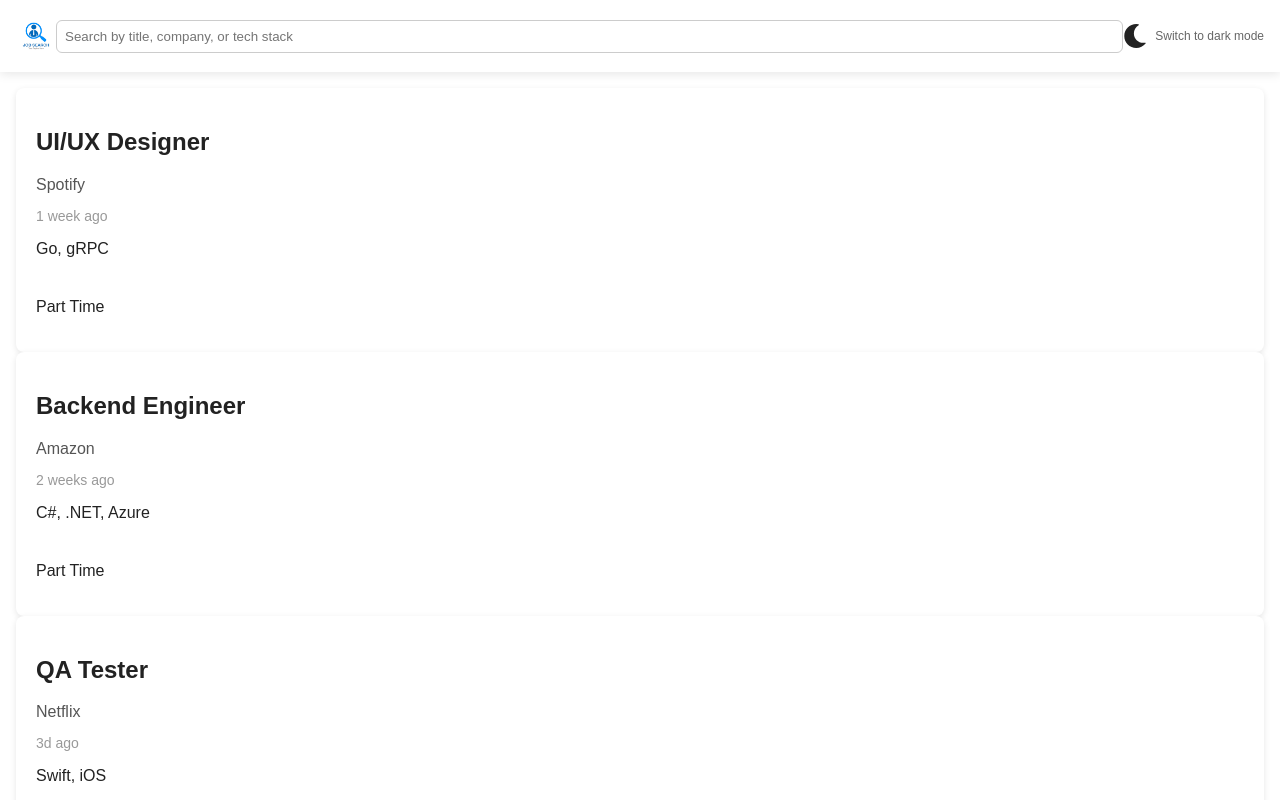
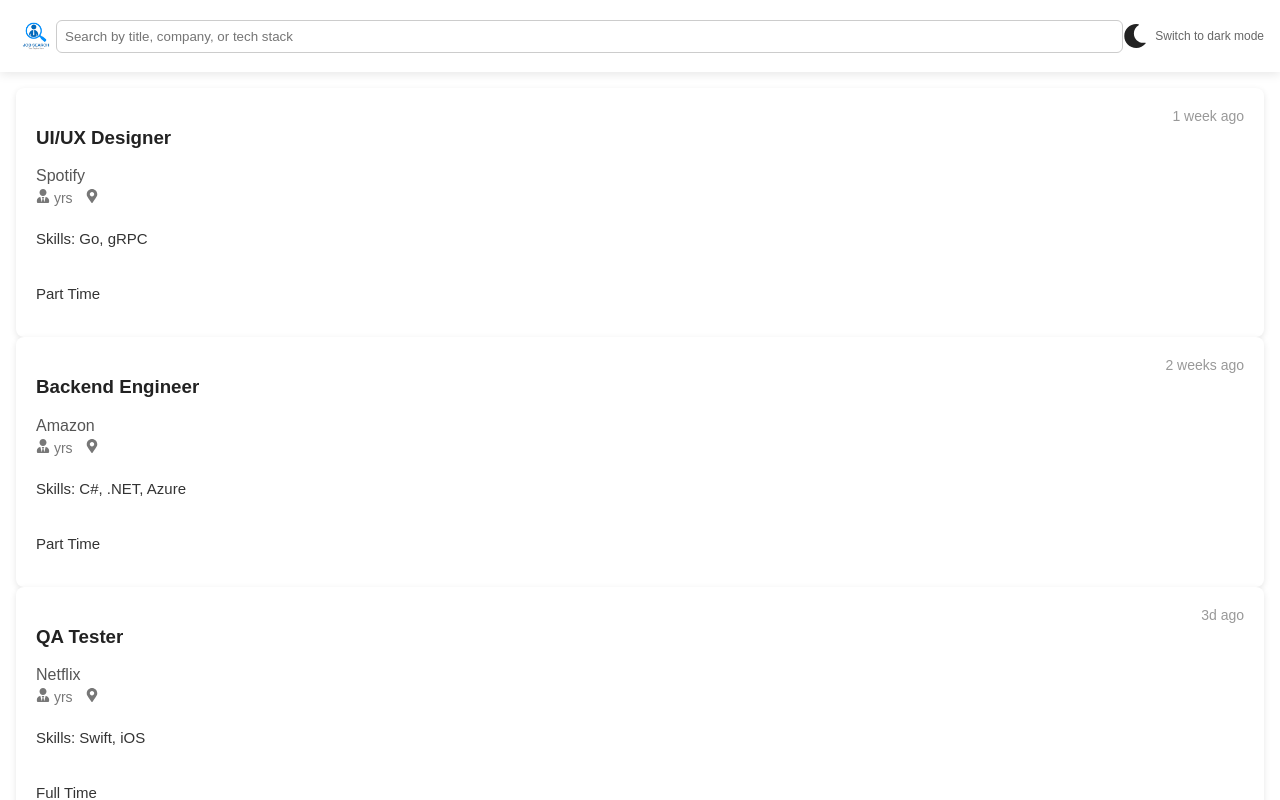
Before and after one commit to shubhranshu-bhardwaj/MinorProject, a React (Vite) app: page / in a window 1280 px wide. Shown: the top 800 px of the page. Built offline with nearby package versions, Linux system fonts and the light colour scheme.

Commit message:
Update JobCard.tsx

```diff
--- a/src/Components/JobCard.tsx
+++ b/src/Components/JobCard.tsx
@@ -1,19 +1,22 @@
 import './JobCard.css';
-import { type Job } from '../Hook/useJob';
+import { FaMapMarkerAlt, FaUserTie } from 'react-icons/fa';
+import type { Job } from '../Hook/useJobs';
 
 const JobCard = ({ job }: { job: Job }) => (
   <div className="job-card">
-    <div className="job-header">
+    <div className="card-header">
       <div>
-        <h2>{job.title}</h2>
+        <h3>{job.title}</h3>
         <p className="company">{job.company_name}</p>
+        <div className="meta">
+          <span><FaUserTie /> {job.experience} yrs</span>
+          <span><FaMapMarkerAlt /> {job.location}</span>
+        </div>
       </div>
-      <div className="job-meta">
-        <p className="posted">{job.posted}</p>
-        <p className="tech-stack">{job.languages.join(', ')}</p>
-      </div>
+      <div className="posted">{job.posted}</div>
     </div>
-    <p className="employment-type">{job.employment_type}</p>
+    <p className="skills">Skills: {job.languages.join(', ')}</p>
+    <p className="employment">{job.employment_type}</p>
   </div>
 );
 
```
